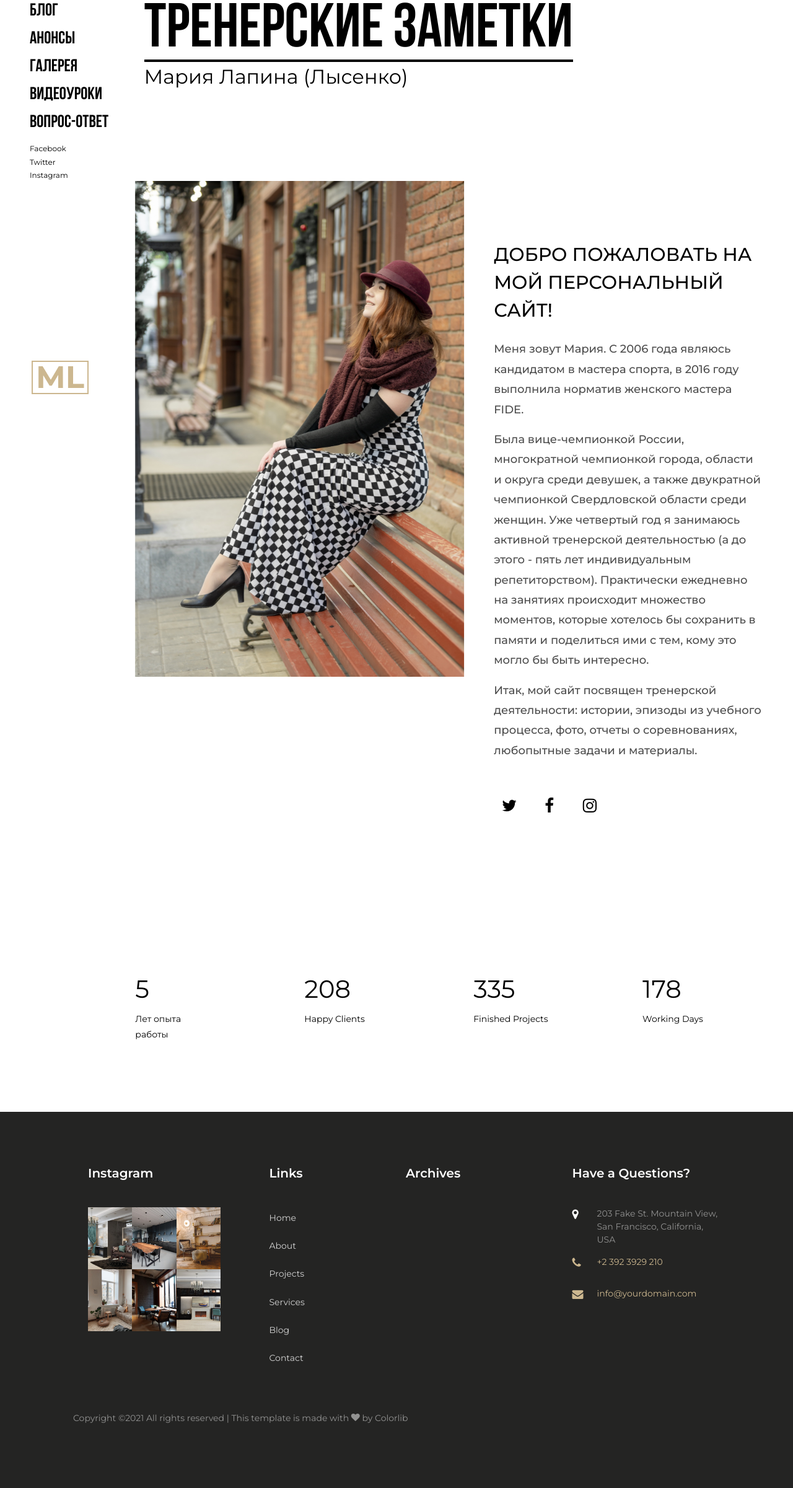
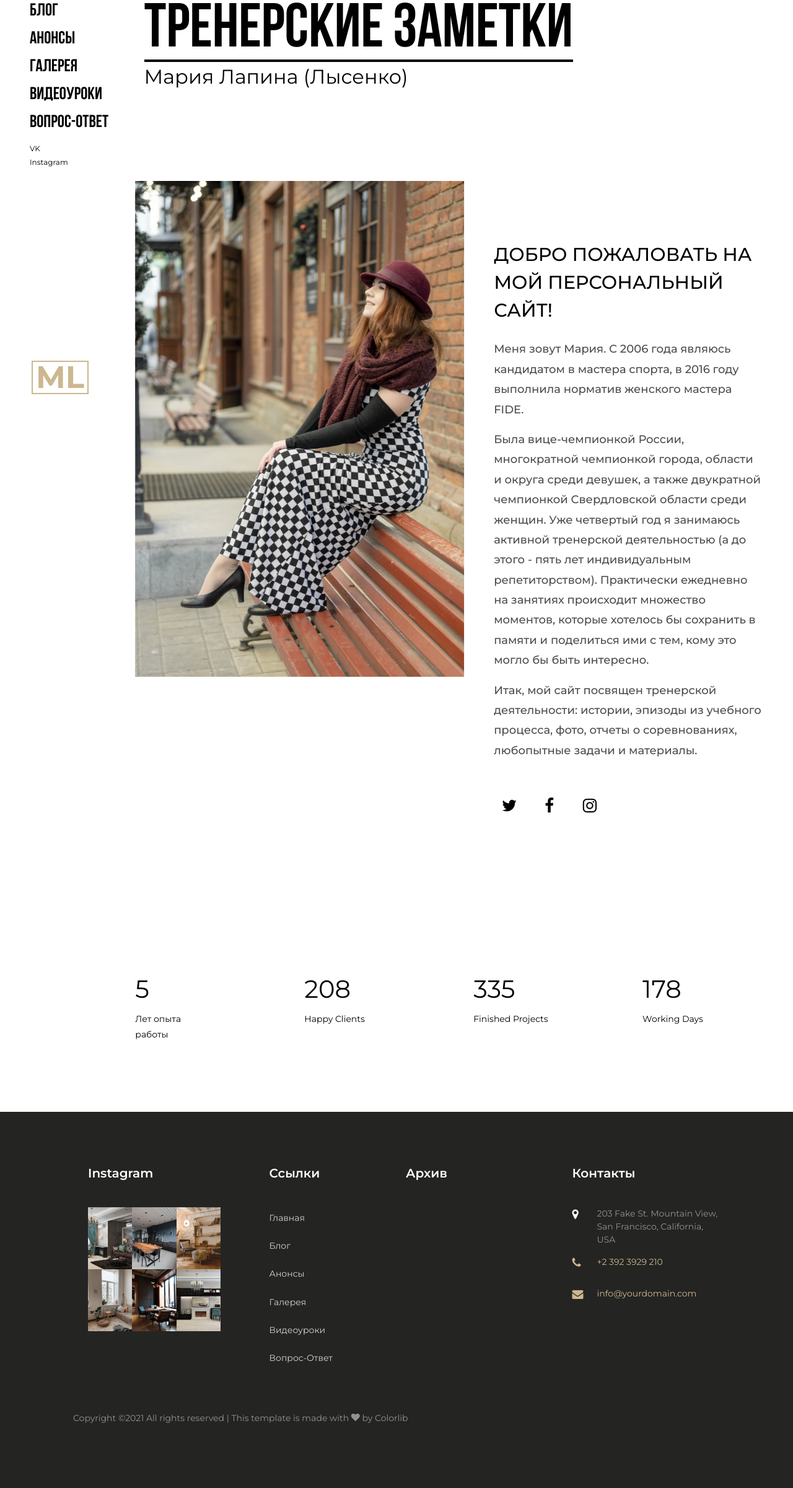
Before and after one commit to fecitpotentiam/chess_blog, a Django app: page / in a window 1280 px wide. Shown: the part 99-2500 px from the top of the page at 62% size. Run offline with Django 3.2, Linux system fonts and the light colour scheme; data that the repository does not hold is empty; some libraries are stand-ins or nearby versions; some web fonts are replaced.

Commit message:
Edited links

```diff
--- a/templates/footer.html
+++ b/templates/footer.html
@@ -16,20 +16,20 @@
             </div>
             <div class="col-md">
                 <div class="ftco-footer-widget mb-4 pl-lg-5">
-                    <h2 class="ftco-heading-2">Links</h2>
+                    <h2 class="ftco-heading-2">Ссылки</h2>
                     <ul class="list-unstyled categories">
-                        <li><a href="#">Home</a></li>
-                        <li><a href="#">About</a></li>
-                        <li><a href="#">Projects</a></li>
-                        <li><a href="#">Services</a></li>
-                        <li><a href="#">Blog</a></li>
-                        <li><a href="#">Contact</a></li>
+                        <li><a href="/">Главная</a></li>
+                        <li><a href="/blog">Блог</a></li>
+                        <li><a href="/events">Анонсы</a></li>
+                        <li><a href="/albums">Галерея</a></li>
+                        <li><a href="/videolessons">Видеоуроки</a></li>
+                        <li><a href="/qa">Вопрос-Ответ</a></li>
                     </ul>
                 </div>
             </div>
             <div class="col-md">
                 <div class="ftco-footer-widget mb-4">
-                    <h2 class="ftco-heading-2">Archives</h2>
+                    <h2 class="ftco-heading-2">Архив</h2>
                     <ul class="list-unstyled categories">
                         {% for post in archived_posts %}
                             <li>
@@ -44,7 +44,7 @@
             </div>
             <div class="col-md">
                 <div class="ftco-footer-widget mb-4">
-                    <h2 class="ftco-heading-2">Have a Questions?</h2>
+                    <h2 class="ftco-heading-2">Контакты</h2>
                     <div class="block-23 mb-3">
                         <ul>
                             <li><span class="icon icon-map-marker"></span><span class="text">203 Fake St. Mountain View, San Francisco, California, USA</span>
--- a/templates/menu.html
+++ b/templates/menu.html
@@ -9,8 +9,7 @@
             <li class="{% if "qa" in request.resolver_match.url_name %}colorlib-active{% endif %}"><a href="/qa">Вопрос-Ответ</a></li>
         </ul>
         <p class="social">
-            <span><a href="#">Facebook</a></span>
-            <span><a href="#">Twitter</a></span>
+            <span><a href="#">VK</a></span>
             <span><a href="#">Instagram</a></span>
         </p>
     </nav>
```
